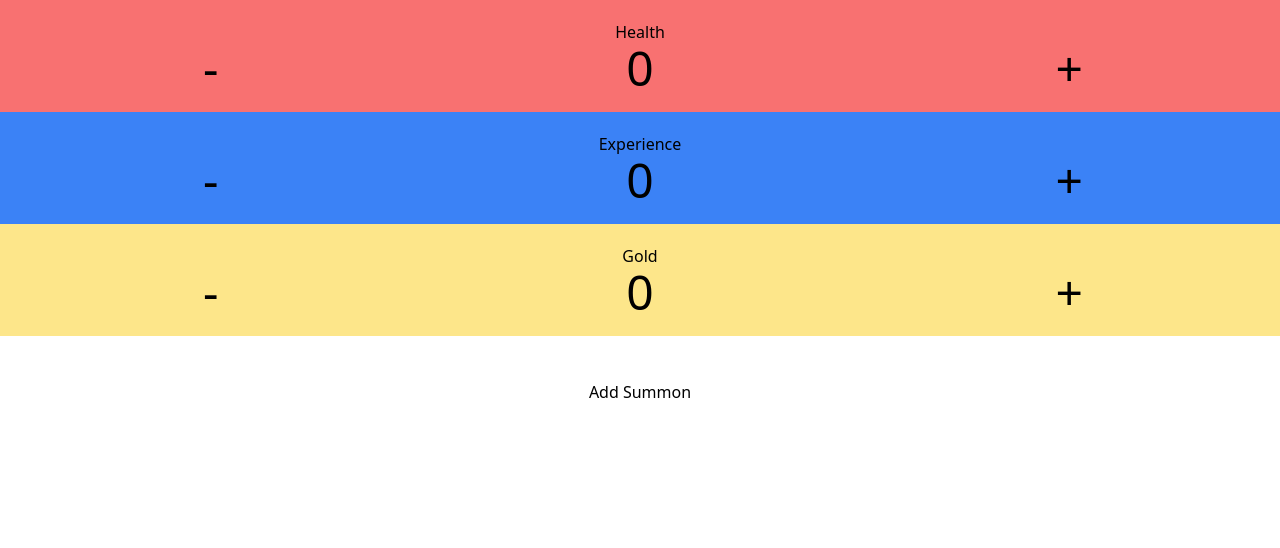
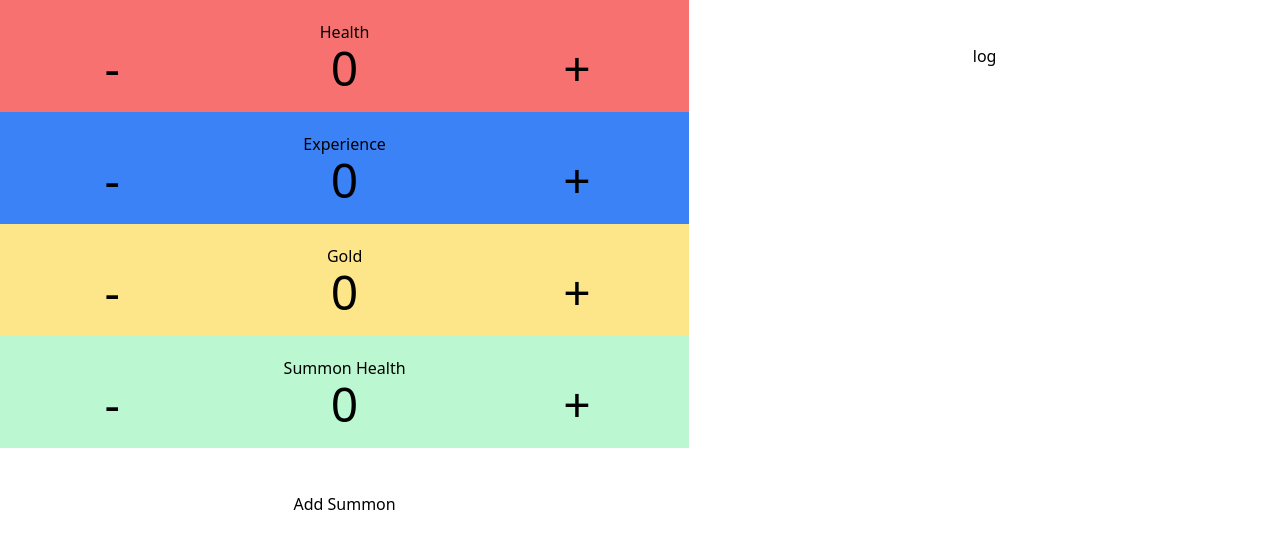
Before and after one commit to marks828/character-tracker, a React (Create React App) app: page / in a window 1280 px wide. Both pictures are taken after a click on the button "Add Summon". Shown: the top 548 px of the page. Built offline with nearby package versions, Linux system fonts and the light colour scheme.

Commit message:
update summons and add summons button

```diff
--- a/package.json
+++ b/package.json
@@ -6,6 +6,7 @@
     "@testing-library/jest-dom": "^5.16.1",
     "@testing-library/react": "^12.1.2",
     "@testing-library/user-event": "^13.5.0",
+    "nanoid": "^3.1.30",
     "react": "^17.0.2",
     "react-dom": "^17.0.2",
     "react-scripts": "5.0.0",
--- a/src/characters/Character.js
+++ b/src/characters/Character.js
@@ -1,5 +1,6 @@
 import '../index.css'
 import { useState } from 'react';
+import { nanoid } from 'nanoid';
 import Summons from './Summons';
 
 function Character(){
@@ -36,10 +37,13 @@ function Character(){
         console.log('add summon');
         setRenderSummon(true);
     }
-
+    function handleLogClick(e){
+        e.preventDefault();
+        console.log(summons);
+    }
     return(
         <div id="character-container" className='
-        grid grid-rows-4 grid-flow-col
+        grid grid-rows-5 grid-flow-col
         '>
         <div className='pt-5 bg-red-400'>
             <h1 className='grid justify-items-center'>Health</h1>
@@ -86,16 +90,31 @@ function Character(){
             </div>
         </div>
 
-        {summons.map((summon) => {
+        {/* map all summons to page */}
+        {summons.map(summon => {    // summon is the object in the array
+            return(
+                <Summons
+                    key={nanoid()}
+                    summon={summon}
+                    setSummonHealth={setSummonHealth}
+                />
+            )
+        })}
+
+        {/* {allSummons.map((summon) => {
+            return(
             <Summons
-                key={summon.id}
+                id={id}
                 health={summonHealth}
                 setHealth={setSummonHealth}
             />
-        })}
+            )
+        })}      */}
 
-
-        <button>Add Summon</button>
+        <button
+            onClick={() => setSummons([...summons, {id: nanoid(), health: summonHealth}])}
+        >Add Summon</button>
+        <button onClick={handleLogClick}>log</button>
 
 
 
--- a/src/characters/Summons.js
+++ b/src/characters/Summons.js
@@ -2,7 +2,6 @@ export default function Summons(props) {
 
 
     return(
-        <>
         <div className='py-5 bg-green-200'>
             <h1 className='sm:grid justify-items-center'>Summon Health</h1>
             <div className='sm:grid grid-cols-3 gap-2 justify-items-center place-items-center'>
@@ -10,14 +9,13 @@ export default function Summons(props) {
                     className='text-5xl'
                     onClick={() => props.summon.setHealth(props.summo.health - 1)}
                 >-</button>
-                <p className='text-5xl' id="props.summon.id">{props.summon.health}</p>
+                <p className='text-5xl' id={props.summon.id}>{props.summon.health}</p>
                 <button
                     className='text-5xl'
                     onClick={() => props.summon.setHealth(props.summon.health + 1)}
                 >+</button>
             </div>
         </div>
-        </>
     )
 
 
```
Also changed, not shown: 1 other file (tests, documents, lock files or other folders).
